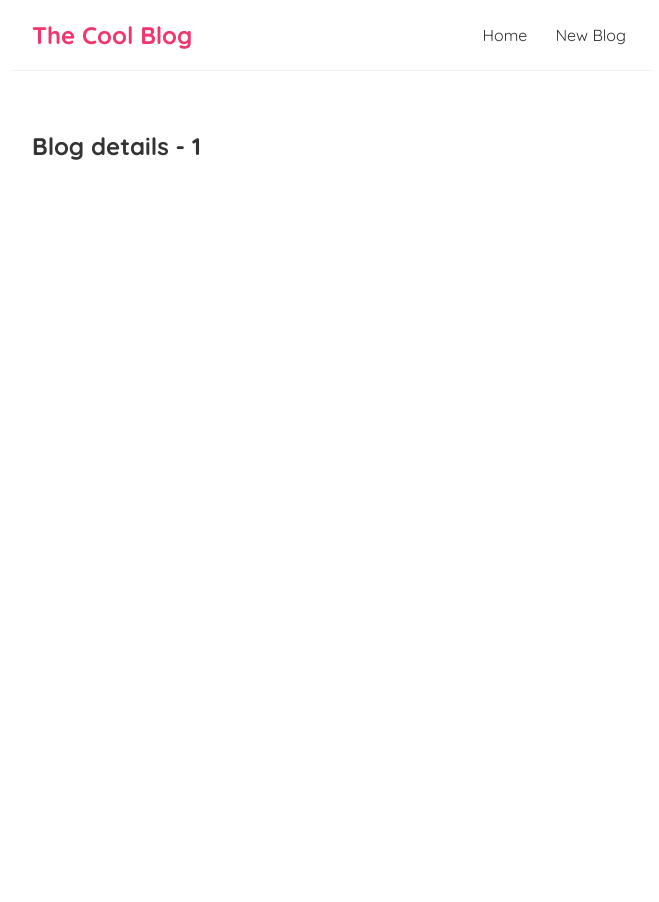
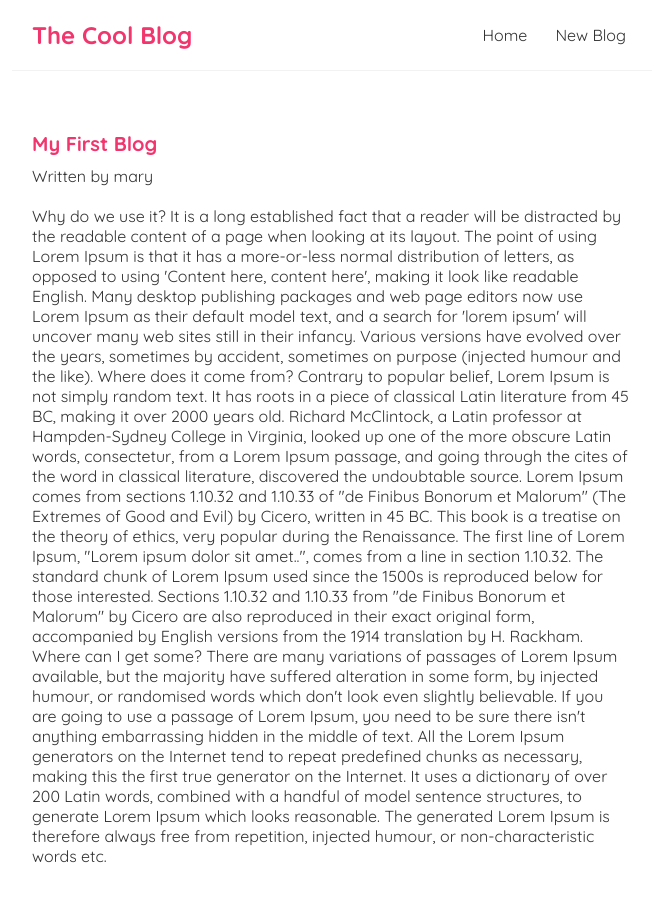
Before and after one commit to aimeehorwood/React-Blog, a React (Create React App) app in the folder dojo-blog/: page /blogs/1 in a window 1280 px wide. Shown: the top 902 px of the page, without its empty margins (308-967 px from the left). Before the commit the page ends 800 px from the top, so only its background shows below. Built offline with nearby package versions, Linux system fonts and the light colour scheme; data requests are answered from the project's data file; the HTML template or start-up script is replaced by a standard one.

Commit message:
reuses custom hooks for blog pages

```diff
--- a/dojo-blog/src/BlogDetails.js
+++ b/dojo-blog/src/BlogDetails.js
@@ -1,17 +1,25 @@
+
+
 import { useParams } from "react-router-dom";
+import useFetch from "./useFetch";
 
 const BlogDetails = () => {
-    const {id} = useParams();
+  const { id } = useParams();
+  const { data: blog, error, isPending } = useFetch('http://localhost:8000/blogs/' + id);
 
-
-
-
-
-    return (
-        <div className="blog-details">
-            <h2>Blog details - {id}</h2>
-        </div>
-      );
+  return (
+    <div className="blog-details">
+      { isPending && <div>Loading...</div> }
+      { error && <div>{ error }</div> }
+      { blog && (
+        <article>
+          <h2>{ blog.title }</h2>
+          <p>Written by { blog.author }</p>
+          <div>{ blog.body }</div>
+        </article>
+      )}
+    </div>
+  );
 }
 
 export default BlogDetails;
--- a/dojo-blog/src/index.css
+++ b/dojo-blog/src/index.css
@@ -52,3 +52,22 @@
 .blog-preview a{
   text-decoration: none;
 }
+
+/* blog details page */
+.blog-details h2 {
+  font-size: 20px;
+  color: #f1356d;
+  margin-bottom: 10px;
+}
+.blog-details div {
+  margin: 20px 0;
+}
+
+.blog-details button {
+  background: #f1356d;
+  color: #fff;
+  border: 0;
+  padding: 8px;
+  border-radius: 8px;
+  cursor: pointer;
+}
```
